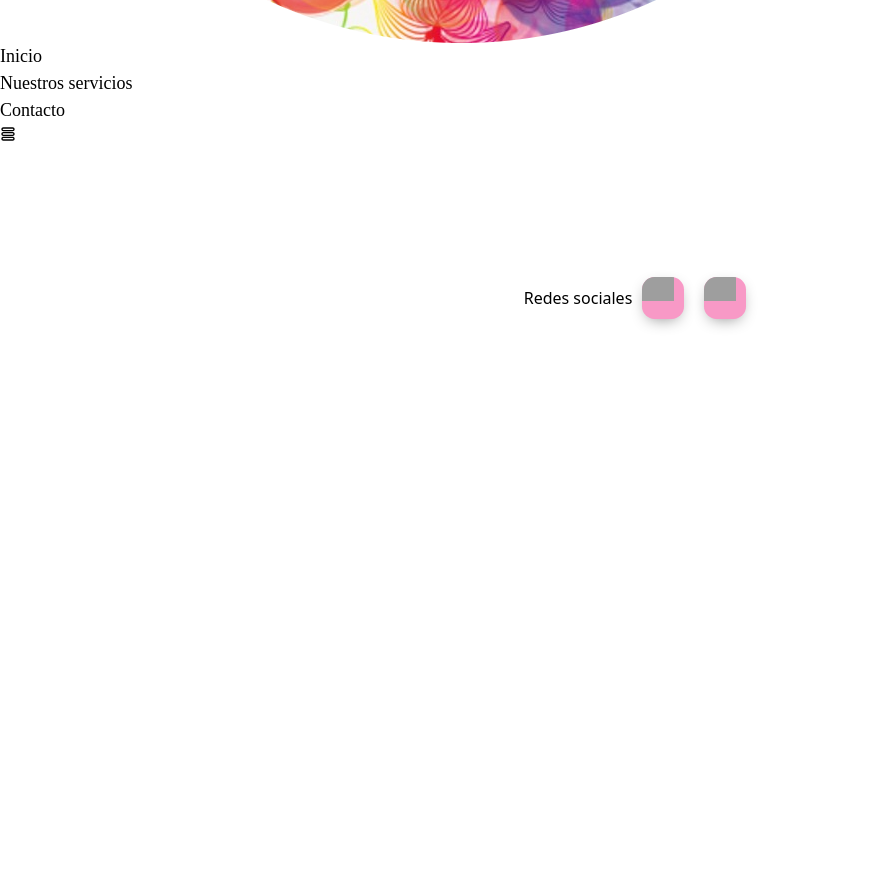
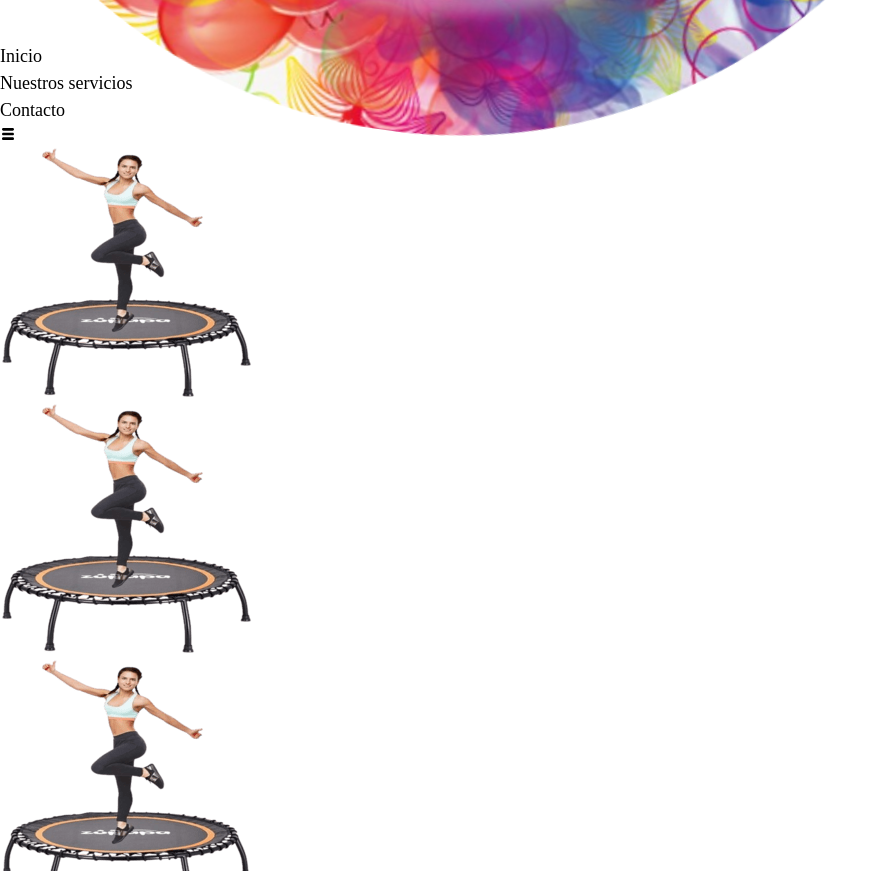
Before and after one commit to EmperatrizMalave/queen-dance-page, a React (Vite) app: page /services/jump in a window 1280 px wide. Shown: the part 880-1751 px from the top of the page, without its empty margins (0-888 px from the left). Before the commit the page ends 1228 px from the top, so only its background shows below. Built offline with nearby package versions, Linux system fonts and the light colour scheme; grey boxes are pictures that could not be loaded.

Commit message:
changes contact

```diff
--- a/src/App.jsx
+++ b/src/App.jsx
@@ -18,8 +18,8 @@ const App = () => {
           <Route path="" element={ <Home /> }/>
           <Route path="/services" element={ <Services /> }/>
           <Route path="/contact" element={ <Contact /> }/>
-        <Route path="/functional" element={ <ZumbaFunctional/> }/>
-        <Route path="/jump" element={ <Jump/> }/>
+          <Route path="services/functional" element={ <ZumbaFunctional/> }/>
+          <Route path="/services/jump" element={ <Jump/> }/>
 
       </Routes>
     <Footer />
--- /dev/null
+++ b/src/components/Carousel.jsx
@@ -0,0 +1,43 @@
+import React, { useState } from 'react';
+import { RiArrowRightDoubleLine } from "react-icons/ri";
+import { RiArrowLeftDoubleFill } from "react-icons/ri";
+
+
+const Carousel = ({ children }) => {
+  const [activeIndex, setActiveIndex] = useState(0);
+
+  const goToPrevious = () => {
+    setActiveIndex((prevIndex) =>
+      prevIndex - 1 < 0 ? children.length - 1 : prevIndex - 1
+    );
+  };
+
+  const goToNext = () => {
+    setActiveIndex((prevIndex) =>
+      prevIndex + 1 >= children.length ? 0 : prevIndex + 1
+    );
+  };
+
+  return (
+    <div className="relative p-16">
+      <div className="overflow-hidden">
+        <div className="whitespace-nowrap transition-transform duration-500"
+        style={{ transform: `translateX(-${activeIndex * 100}%)` }}>
+          {React.Children.map(children, (child, index) => (
+            <div className="inline-block w-full" key={index}>
+              {child}
+            </div>
+          ))}
+        </div>
+      </div>
+      <button className="absolute top-1/2 left-0 transform -translate-y-1/2 bg-gray-800 text-white p-2 ml-6" onClick={goToPrevious}>
+        <RiArrowLeftDoubleFill />
+      </button>
+      <button className="absolute top-1/2 right-0 transform -translate-y-1/2 bg-gray-800 text-white p-2 mr-6" onClick={goToNext}>
+        <RiArrowRightDoubleLine />
+      </button>
+    </div>
+  );
+};
+
+export default Carousel;
--- a/src/components/Nav.jsx
+++ b/src/components/Nav.jsx
@@ -1,7 +1,7 @@
 import { useState } from 'react';
 import { Link } from 'react-router-dom';
 import {FaTimes} from 'react-icons/fa';
-import { TiThMenuOutline } from 'react-icons/ti';
+import { TiThMenu } from "react-icons/ti";
 import { FaHome } from 'react-icons/fa';
 import { IoIosMailOpen } from 'react-icons/io';
 import { BiWorld } from 'react-icons/bi';
@@ -12,24 +12,22 @@ import '../pages/styleservices.css'
 const Nav = () => {
 
     const [click, setClick] = useState(false);
-    const handleClick = () =>{
+
+    const handleClick = () => {
       setClick(!click);
     }
     //hamburguesa
 const content = <>
-    <div className='block absolute top-12 left-0 z-[100]'>
-    <ul className='text-xl p-10'>
-       <Link to="" spy={true} smooth={true}>
-            <li className='my-auto hover: rounded' style={{ fontFamily:'Dhurjati', fontSize: '18px' }}><FaHome />
-            Inicio</li>
+     <div className='fixed top-0 w-full h-full text-white p-10'>
+      <ul className='hamburger-buttons text-xl flex flex-col'>
+        <Link to="" className='button'>
+            <li className='hamburger-button' style={{ fontFamily:'Dhurjati', fontSize: '18px'}}><FaHome />Inicio</li>
         </Link>
-       <Link to="services" spy={true} smooth={true} >
-            <li className='border-slate-800 hover:rounded' style={{ fontFamily:'Dhurjati', fontSize: '18px' }}><BiWorld />Nuestros servicios</li>
+        <Link to="services" className='button' >
+            <li className='hamburger-button' style={{ fontFamily:'Dhurjati', fontSize: '18px' }}><BiWorld />Nuestros servicios</li>
         </Link>
-        <Link spy={true} smooth={true} to="contact">
-            <li className='border-slate-800 hover:rounded' style={{ fontFamily:'Dhurjati', fontSize: '18px' }}><IoIosMailOpen />
-
-Contacto</li>
+        <Link to="contact" className='button'>
+            <li className='hamburger-button' style={{ fontFamily:'Dhurjati', fontSize: '18px' }}><IoIosMailOpen />Contacto</li>
         </Link>
     </ul>
 
@@ -39,32 +37,27 @@ Contacto</li>
     <nav>
         <div className='flex items-center justify-between py-2 bg-[#F670AE]'>
         <div className='lg:flex md:flex lg: flex-1 justify-end font-normal hidden'>
-        <div>
             <ul className='gap-8 mr-16 flex items-center'>
             <img src={zumba} id='img' className='w-auto h-16 img-icon'/>
-    <Link spy={true} smooth={true} to="">
+    <Link to="">
             <li className='font-bold text-[#F2F0E1] hover:text-[#095183] text-white-600 cursor-pointer text-slate-200' style={{ fontFamily:'Dhurjati', fontSize: '18px' }}>Inicio</li>
     </Link>
-    <Link spy={true} smooth={true} to="services">
+    <Link to="services">
             <li className='font-bold text-[#F2F0E1] hover:text-[#095183] cursor-pointer text-slate-200' style={{ fontFamily:'Dhurjati', fontSize: '18px' }}>Nuestros servicios</li>
         </Link>
-        <Link spy={true} smooth={true} to="contact">
+        <Link to="contact">
             <li className='font-bold text-[#F2F0E1] hover:text-[#095183] cursor-pointer text-slate-200' style={{ fontFamily:'Dhurjati', fontSize: '18px' }}>Contacto</li>
         </Link>
             </ul>
         </div>
-        </div>
         <div>
             {click && content}
         </div>
-
-        <button className='block sm:hidden transtion' onClick={handleClick}>
-            {click ? <FaTimes/> : <TiThMenuOutline />
-}
+            <button className='block sm:hidden transtion m-4' onClick={handleClick}>
+                {click ? <FaTimes/> : <TiThMenu />}
             </button>
         </div>
     </nav>
-
 )
 }
 
--- a/src/pages/Contact.jsx
+++ b/src/pages/Contact.jsx
@@ -1,16 +1,23 @@
 import ReactPlayer from "react-player"
 import video from "../assets/contact.mp4"
+import marcoContact from "../assets/marco-2.png"
 const Contact = () => {
   return (
     <>
       <p className="text-center pt-5" style={{ fontFamily:'PottaOne', fontSize:'32px', color:'#095183', fontWeight: 'bold'}}>Contact</p>
-      <div className= "flex justify-center items-center h-screen">
-        <ReactPlayer url = {video}
-            controls
-            loop
-            width='90%'
-            height='80%'
-            />
+      <div className="flex">
+        <div className="flex items-center w-5/10">
+          <img src={marcoContact} id='img' height={"100%"}/>
+        </div>
+        <div className="flex items-center justify-center w-5/10">
+          <ReactPlayer url = {video}
+              controls
+              loop
+              playing
+              width='60%'
+              height='90%'
+              />
+        </div>
       </div>
     </>
   )
--- a/src/pages/Jump.jsx
+++ b/src/pages/Jump.jsx
@@ -1,6 +1,32 @@
+import Carousel from "../components/Carousel"
 
 export const Jump = () => {
   return (
-    <div>Jump</div>
+    <div>
+    <Carousel className="flex items-center " >
+      <div className="flex justify-center">
+        <img src="/src/assets/jump1.png" alt="Slide 1" />
+        <img src="/src/assets/jump1.png" alt="Slide 2" />
+        <img src="/src/assets/jump1.png" alt="Slide 3" />
+
+      </div>
+      <div className="flex justify-center">
+        <img src="/src/assets/jump1.png" alt="Slide 1" />
+        <img src="/src/assets/jump1.png" alt="Slide 2" />
+        <img src="/src/assets/jump1.png" alt="Slide 3" />
+      </div>
+      <div className="flex justify-center">
+        <img src="/src/assets/jump1.png" alt="Slide 1" />
+        <img src="/src/assets/jump1.png" alt="Slide 2" />
+        <img src="/src/assets/jump1.png" alt="Slide 3" />
+      </div>
+      <div className="flex justify-center">
+        <img src="/src/assets/marco-1.png" alt="Slide 3" />
+      </div>
+    </Carousel>
+    <div className="flex justify-center">
+        <img src="/src/assets/marco-1.png" alt="Slide 3" />
+    </div>
+    </div>
   )
 }
--- a/src/pages/Services.jsx
+++ b/src/pages/Services.jsx
@@ -15,7 +15,7 @@ const Services = () => {
     <div className='card-one'>
       <div className="boxdetails-one">
         <p className='service-paragraph-two'>Jump</p>
-          <Link to="./Jump.jsx">
+          <Link to="/services/jump">
             <img className="icon-jump" src={jump}/>
           </Link>
       </div>
@@ -24,7 +24,7 @@ const Services = () => {
       <div className="card-two">
       <div className="boxdetails-two">
           <p className='service-paragraph-two'>Zumba funcional</p>
-          <Link to ="./ZumbaFunctional.jsx">
+          <Link to ="/services/functional">
             <img className="icon-functional" src={funtional}  />
           </Link>
       </div>
--- a/src/pages/ZumbaFunctional.jsx
+++ b/src/pages/ZumbaFunctional.jsx
@@ -1,6 +1,28 @@
-
+import Carousel from "../components/Carousel"
 export const ZumbaFunctional = () => {
   return (
-    <div>ZumbaFunctional</div>
+    <div>
+    <Carousel className="flex items-center " >
+    <div className="flex justify-center">
+      <img src="/src/assets/jump1.png" alt="Slide 1" />
+      <img src="/src/assets/jump1.png" alt="Slide 2" />
+      <img src="/src/assets/jump1.png" alt="Slide 3" />
+
+    </div>
+    <div className="flex justify-center">
+      <img src="/src/assets/jump1.png" alt="Slide 1" />
+      <img src="/src/assets/jump1.png" alt="Slide 2" />
+      <img src="/src/assets/jump1.png" alt="Slide 3" />
+    </div>
+    <div className="flex justify-center">
+      <img src="/src/assets/jump1.png" alt="Slide 1" />
+      <img src="/src/assets/jump1.png" alt="Slide 2" />
+      <img src="/src/assets/jump1.png" alt="Slide 3" />
+    </div>
+  </Carousel>
+  <div className="flex justify-center">
+        <img src="/src/assets/marco-1.png" alt="Slide 3" />
+    </div>
+  </div>
   )
 }
```
Also changed, not shown: src/components/hamburgermenustyles.css (added, +73 -0 lines), src/assets/jump1.png (added). Lines whose indentation alone changed are shown as unchanged.
